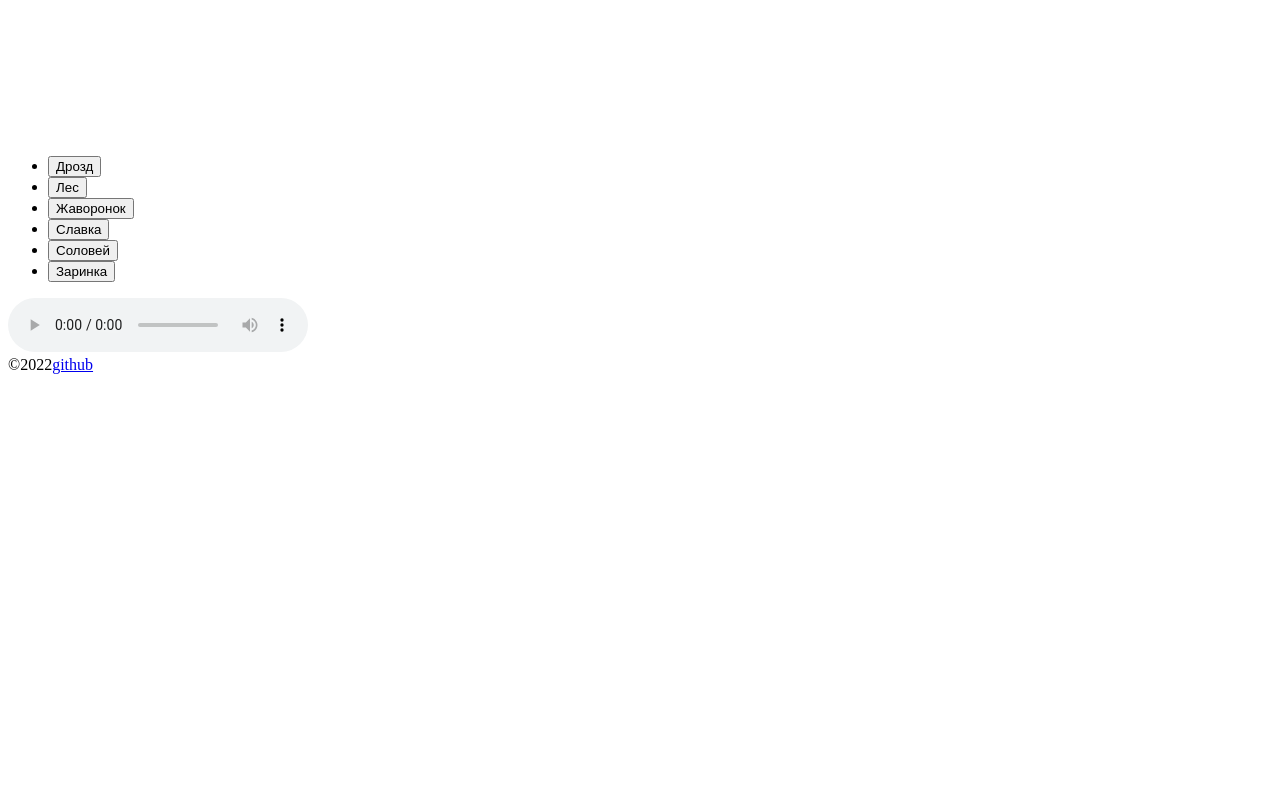
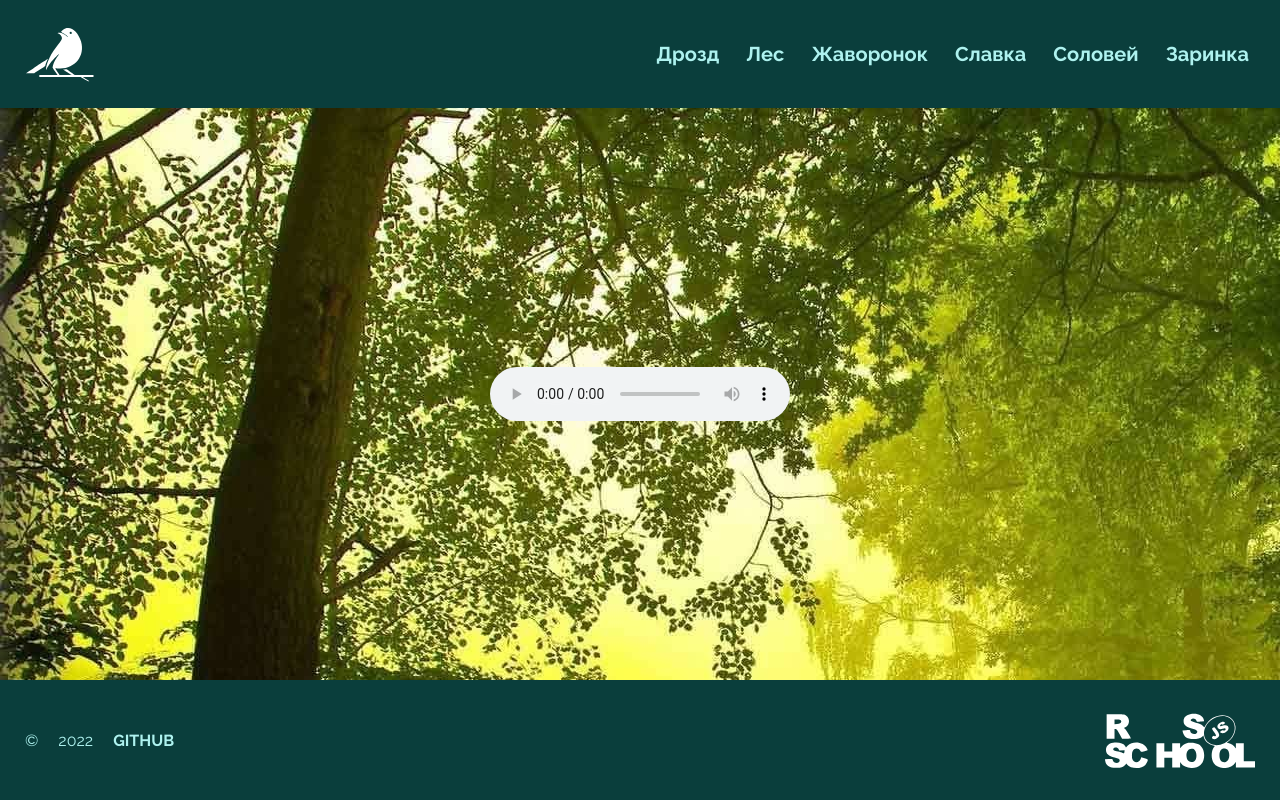
Before and after one commit to KseniaVislova/kseniavislova-JSPRERSSCHOOL, a plain HTML site: page file-storage-eco-sounds/index.html in a window 1280 px wide. Drawn offline with Linux system fonts and the light colour scheme.

Commit message:
feat: add styles

```diff
--- a/file-storage-eco-sounds/index.html
+++ b/file-storage-eco-sounds/index.html
@@ -6,6 +6,7 @@
   <meta http-equiv="X-UA-Compatible" content="IE=edge">
   <meta name="viewport" content="width=device-width, initial-scale=1.0">
   <title>eco-sounds</title>
+  <link rel="stylesheet" href="style.css">
   <link rel="preconnect" href="https://fonts.googleapis.com">
   <link rel="preconnect" href="https://fonts.gstatic.com" crossorigin>
   <link href="https://fonts.googleapis.com/css2?family=Raleway:wght@400;700&display=swap" rel="stylesheet">
--- a/file-storage-eco-sounds/style.css
+++ b/file-storage-eco-sounds/style.css
@@ -0,0 +1,102 @@
+:root {
+  --color-text: #AEF2EF;
+  --color-body: #0A3E3C;
+  --color-hover: #137A75;
+}
+
+* {
+  box-sizing: border-box;
+}
+
+html {
+  scroll-behavior: smooth;
+}
+
+body {
+  margin: 0;
+  padding: 0;
+  font-family: 'Raleway', Arial, Helvetica, sans-serif;
+  color: var(--color-text);
+  background-color: var(--color-body);
+}
+
+.wrapper {
+  max-width: 1440px;
+  min-height: 100vh;
+  margin: auto;
+  display: flex;
+  flex-direction: column;
+  justify-content: space-between;
+}
+
+.header {
+  display: flex;
+  justify-content: space-between;
+  align-items: center;
+  padding: 25px;
+  background-color: var(--color-body);
+}
+
+.logo {
+  width: 70px;
+}
+
+.birds-list {
+  display: flex;
+  justify-content: space-between;
+  align-items: center;
+  gap: 15px;
+  padding-left: 0;
+  list-style: none;
+}
+
+.tab {
+  border: none;
+  font-family: 'Raleway', Arial, Helvetica, sans-serif;
+  color: var(--color-text);
+  font-size: 20px;
+  font-weight: 700;
+  background-color: transparent;
+  cursor: pointer;
+}
+
+.main {
+  flex: 1 0 auto;
+  display: flex;
+  justify-content: center;
+  align-items: center;
+  justify-self: stretch;
+  background-image: url('./assets/img/drozd.jpg');
+}
+
+.footer {
+  display: flex;
+  justify-content: space-between;
+  align-items: center;
+  padding: 25px;
+  background-color: var(--color-body);
+}
+
+.copyrights {
+  display: flex;
+  justify-content: space-between;
+  align-items: center;
+  gap: 20px;
+  text-transform: uppercase;
+}
+
+.copyrights a {
+  color: var(--color-text);
+  font-weight: 700;
+  text-decoration: none;
+}
+
+.rs {
+  display: block;
+  width: 150px;
+  height: 70px;
+  background-image: url('./assets/svg/rss.svg');
+  background-position: center;
+  background-repeat: no-repeat;
+  background-size: contain;
+}
```
